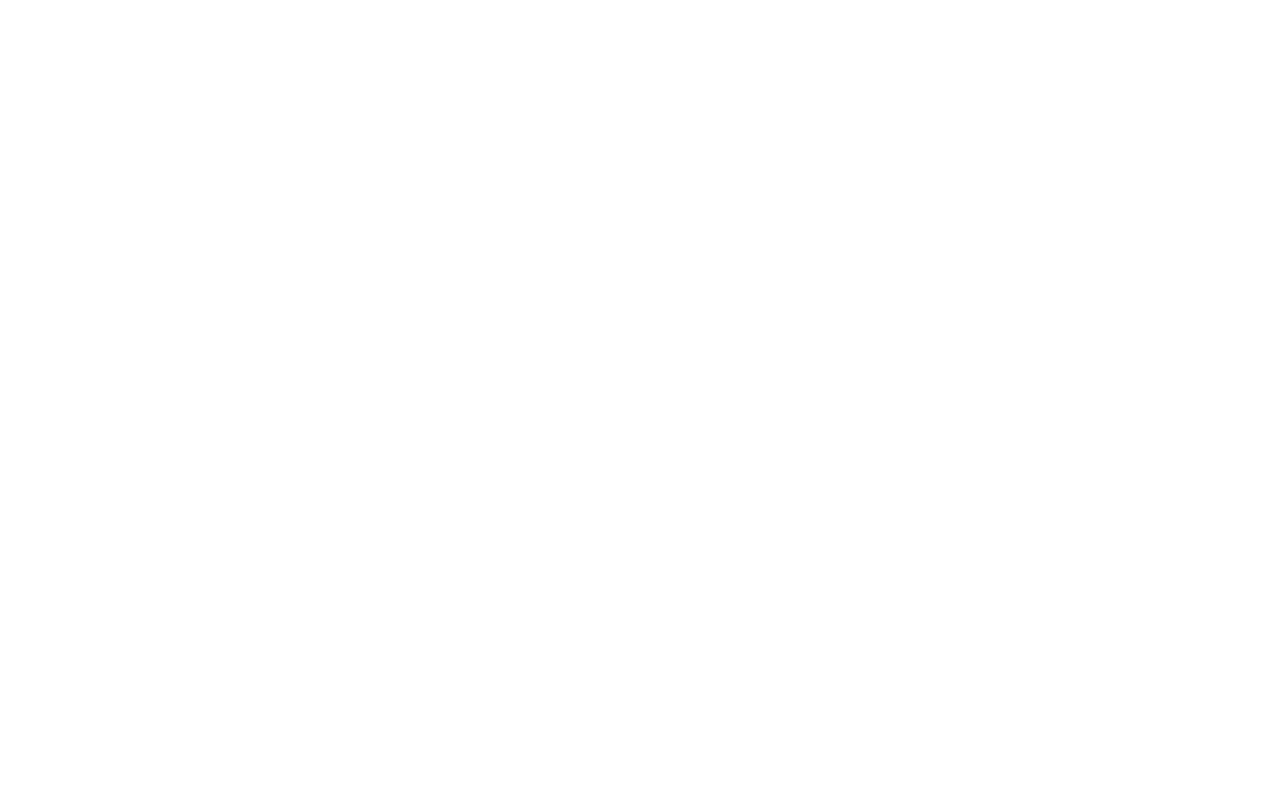
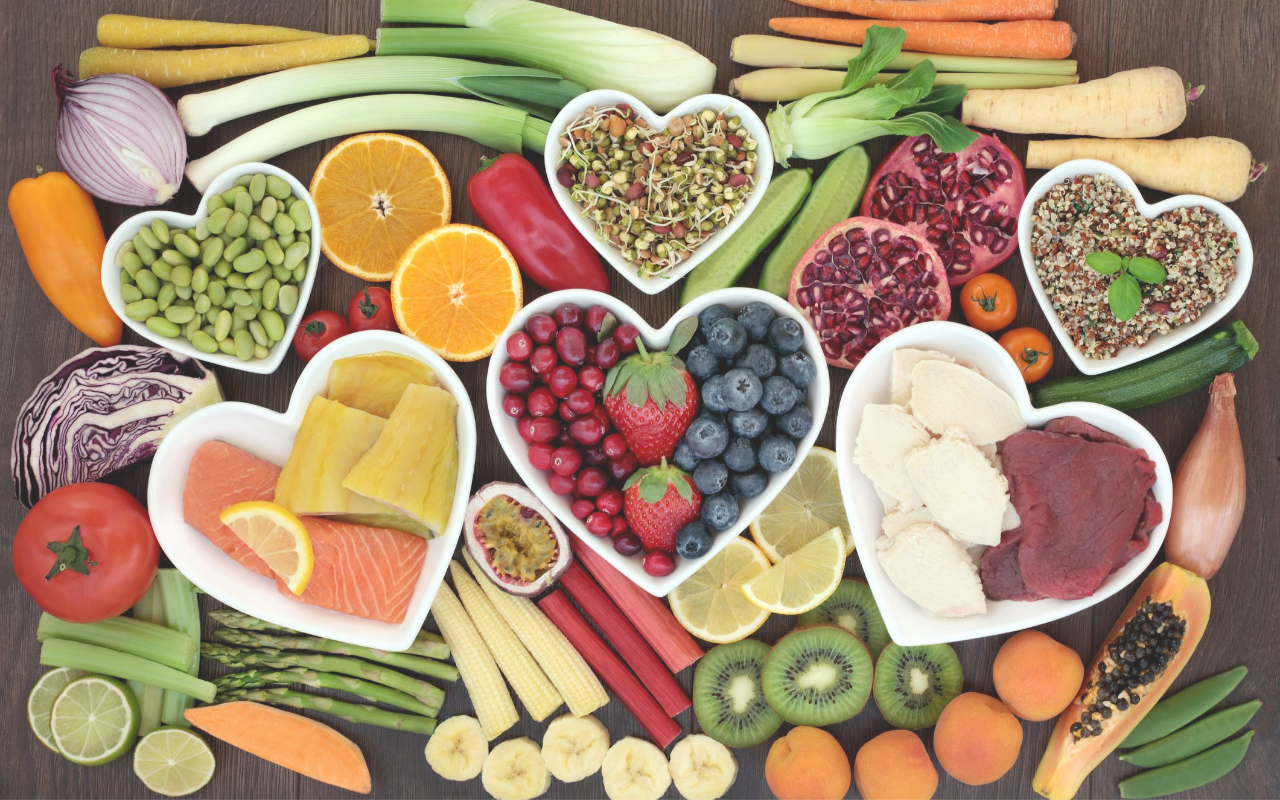
Before and after one commit to SkartadosTheodoros/Odyssea-Calorie-Tracker, a React (Create React App) app: page / in a window 1280 px wide. Built offline with nearby package versions, Linux system fonts and the light colour scheme.

Commit message:
Create Parallax background

```diff
--- a/src/App.css
+++ b/src/App.css
@@ -1,38 +1,9 @@
 .App {
-  text-align: center;
+  background-image: url("./static/images/background.jpg");
+  background-attachment: fixed;
+  background-position: center;
+  background-repeat: no-repeat;
+  background-size: cover;
+  height: 100vh;
+  opacity: 0.85;
 }
-
-.App-logo {
-  height: 40vmin;
-  pointer-events: none;
-}
-
-@media (prefers-reduced-motion: no-preference) {
-  .App-logo {
-    animation: App-logo-spin infinite 20s linear;
-  }
-}
-
-.App-header {
-  background-color: #282c34;
-  min-height: 100vh;
-  display: flex;
-  flex-direction: column;
-  align-items: center;
-  justify-content: center;
-  font-size: calc(10px + 2vmin);
-  color: white;
-}
-
-.App-link {
-  color: #61dafb;
-}
-
-@keyframes App-logo-spin {
-  from {
-    transform: rotate(0deg);
-  }
-  to {
-    transform: rotate(360deg);
-  }
-}
```
Also changed, not shown: src/static/images/background.jpg (added).
